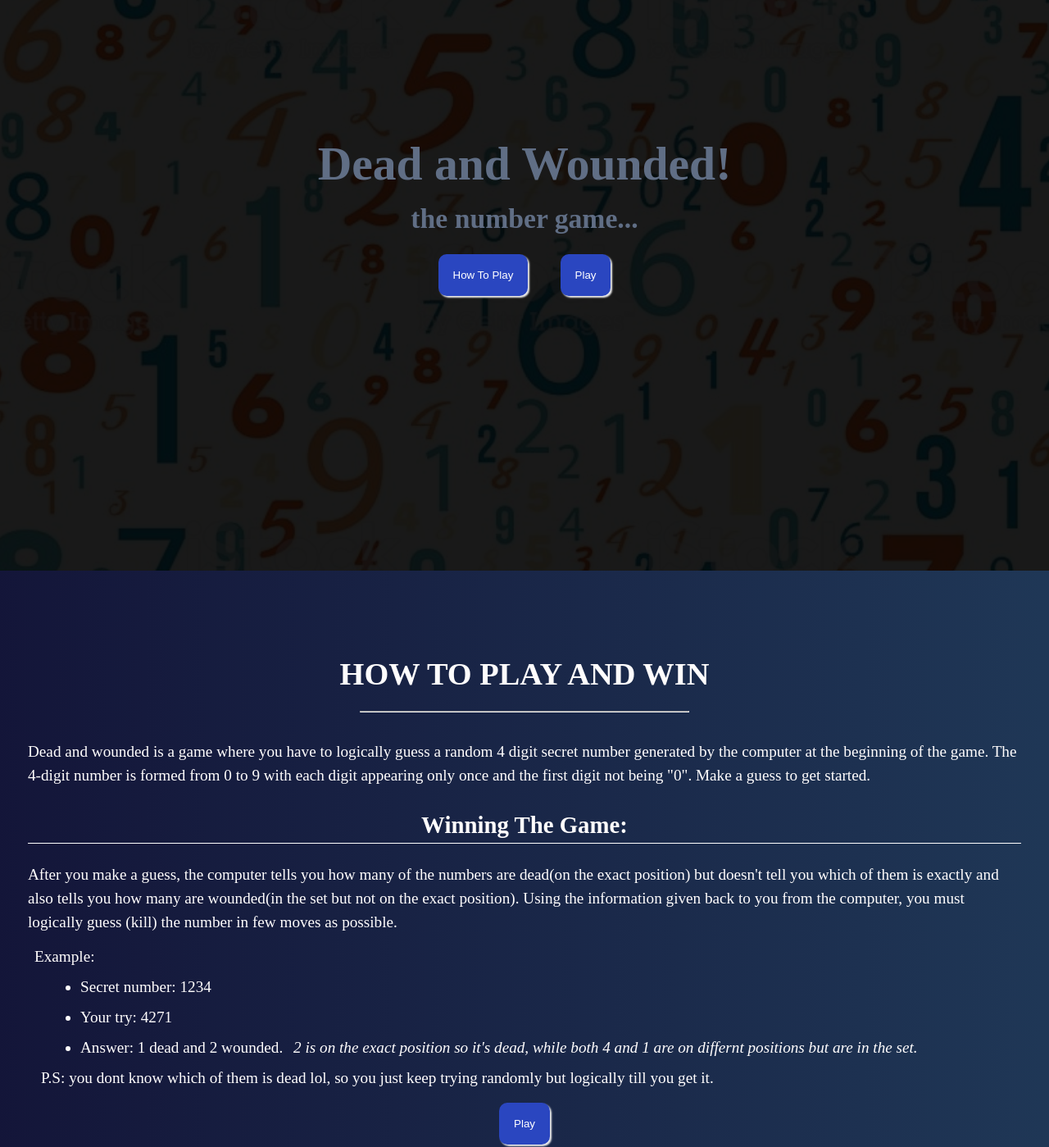
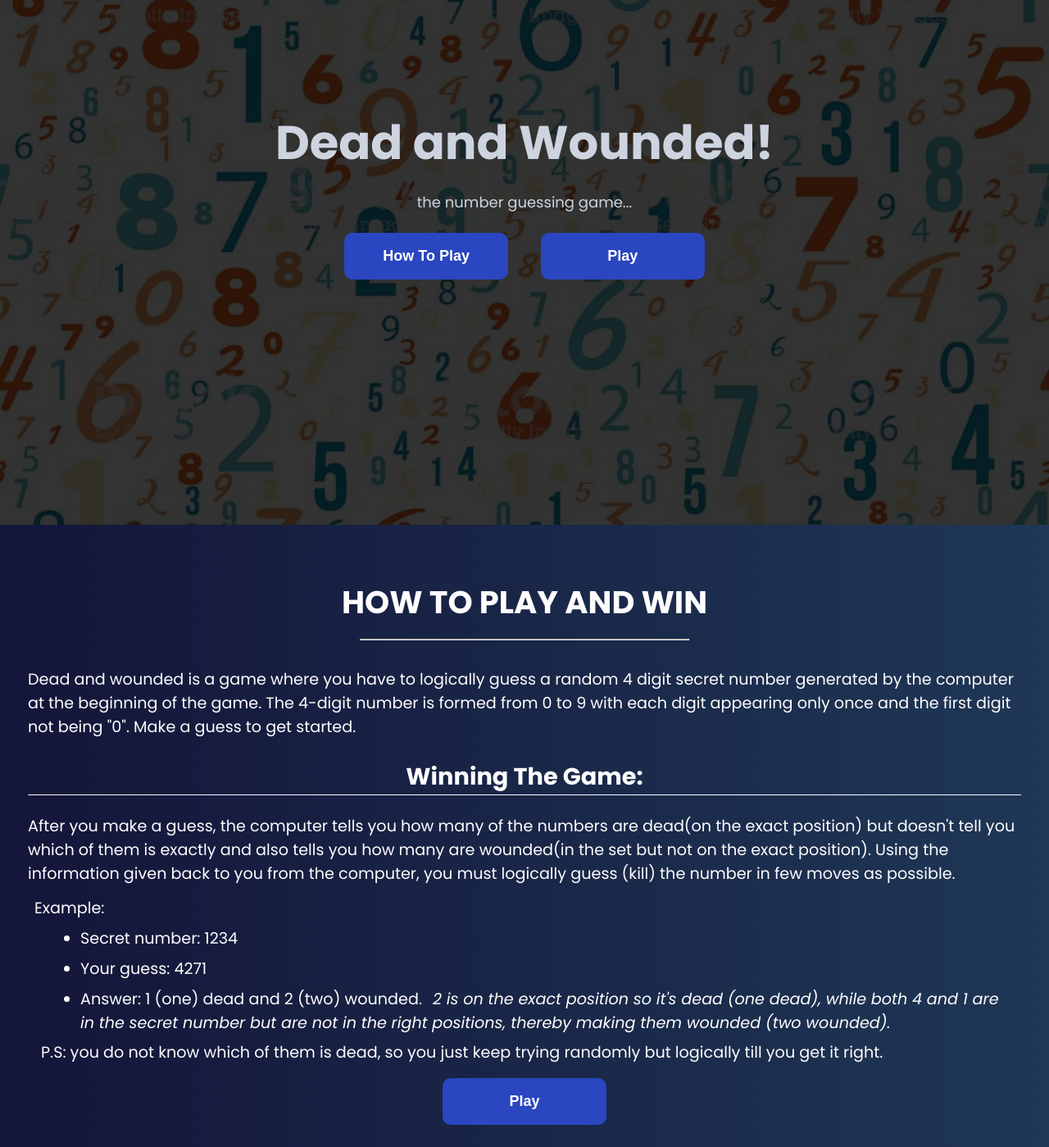
Before and after one commit to aolamide/number-game, a plain HTML site: page index.html in a window 1280 px wide. Shown: the part 160-1559 px from the top of the page at 82% size. Drawn offline with Linux system fonts and the light colour scheme.

Commit message:
clean up landing page

```diff
--- a/css/style.css
+++ b/css/style.css
@@ -1,29 +1,34 @@
+@import url('https://fonts.googleapis.com/css2?family=Poppins:ital,wght@0,100;0,200;0,300;0,400;0,500;0,600;0,700;0,800;0,900;1,100;1,200;1,300;1,400;1,500;1,600;1,700;1,800;1,900&display=swap');
 * {
   margin: 0;
 }
-body {
+body, html {
   margin: 0;
   scroll-behavior: smooth;
-  background: url(../img/bg.jpg);
+  font-family: 'Poppins', sans-serif;
+}
+header {
+  background-image: url(../img/bg.jpg);
   background-position: center;
   background-repeat: no-repeat;
   background-size: cover;
-  height: auto;
-  overflow-x: hidden;
+  height: 100vh;
 }
 .container {
-	min-height: 107vh;
-	background-color: rgba(0, 0, 0, 0.9);
+	background-color: rgba(0, 0, 0, 0.8);
 	height: 100%;
 	display: flex;
 	flex-direction: column;
 	justify-content: center;
 	align-items: center;
   font-size: 1.8em;
-  color: #606e85;
+  color: #cdd4e0;
 }
 .container *{
 	margin: 0.5rem;
+}
+.header-small-text {
+  font-size: 18px;
 }
 .h2{
   text-align: center;
@@ -36,22 +41,20 @@ button {
   border-radius: 10px;
   padding: 18px;
   border: none;
-  box-shadow: 2px 2px 2px #eee;
+  width: 200px;
   margin: 10px;
+  font-size: 18px;
+  font-weight: bold;
   color: white;
   outline: none;
   cursor: pointer;
   transition: .5s;
 }
+
 button:hover{
-  color: #dc2e4e;
+  transform: scale(0.85);
 }
-button:active{
-	animation: button .8s ease;
-}
-@keyframes button{
-	to{ transform: scale(0.85);}
-}
+
 #rules {
   min-height: 100vh;
   background: linear-gradient(to left, hsl(214, 47%, 23%), hsl(237, 49%, 15%));;
@@ -68,9 +71,7 @@ hr {
   margin: 0 auto;
   width: 400px;
 }
-p {
-  padding-top: 15px;
-}
+
 #example {
   padding-top: 6px;
   display: block;
--- a/index.html
+++ b/index.html
@@ -1,25 +1,22 @@
 <!DOCTYPE html>
 <html>
   <head>
-    <title>Welcome</title>
+    <title>Dead and Wounded</title>
     <link rel="stylesheet" type="text/css" href="css/style.css" />
     <meta name="viewport" content="width=device-width, initial-scale=1.0" />
   </head>
 
   <body>
-    <div class="body">
-      <div class="cover">
-        <div class="container">
-          <h1 id="dnw">Dead and Wounded!</h1>
-          <h3 id="slogan">the number game...</h3>
-          <div class="buttons">
-
-              <a href="#rules"><button>How To Play</button></a>
-              <a href="play.html"><button>Play</button></a>
-          </div>
+    <header>
+      <div class="container">
+        <h1 class="header-text">Dead and Wounded!</h1>
+        <p class="header-small-text">the number guessing game...</p>
+        <div class="buttons">
+            <a href="#rules"><button>How To Play</button></a>
+            <a href="play.html"><button>Play</button></a>
         </div>
       </div>
-    </div>
+    </header>
     <div id="rules" class="container">
       <h1>HOW TO PLAY AND WIN</h1>
       <hr />
@@ -41,18 +38,18 @@
           Example:
           <ul id="example-list">
             <li>Secret number: 1234</li>
-            <li>Your try: 4271</li>
+            <li>Your guess: 4271</li>
             <li>
-              Answer: 1 dead and 2 wounded.
+              Answer: 1 (one) dead and 2 (two) wounded.
               <em
-                >2 is on the exact position so it's dead, while both 4 and 1 are
-                on differnt positions but are in the set.</em
+                >2 is on the exact position so it's dead (one dead), while both 4 and 1 are
+                in the secret number but are not in the right positions, thereby making them wounded (two wounded).</em
               >
             </li>
           </ul>
           <span id="ps"
-            >P.S: you dont know which of them is dead lol, so you just keep
-            trying randomly but logically till you get it.
+            >P.S: you do not know which of them is dead, so you just keep
+            trying randomly but logically till you get it right.
           </span>
         </span>
         <div class="play">
```
